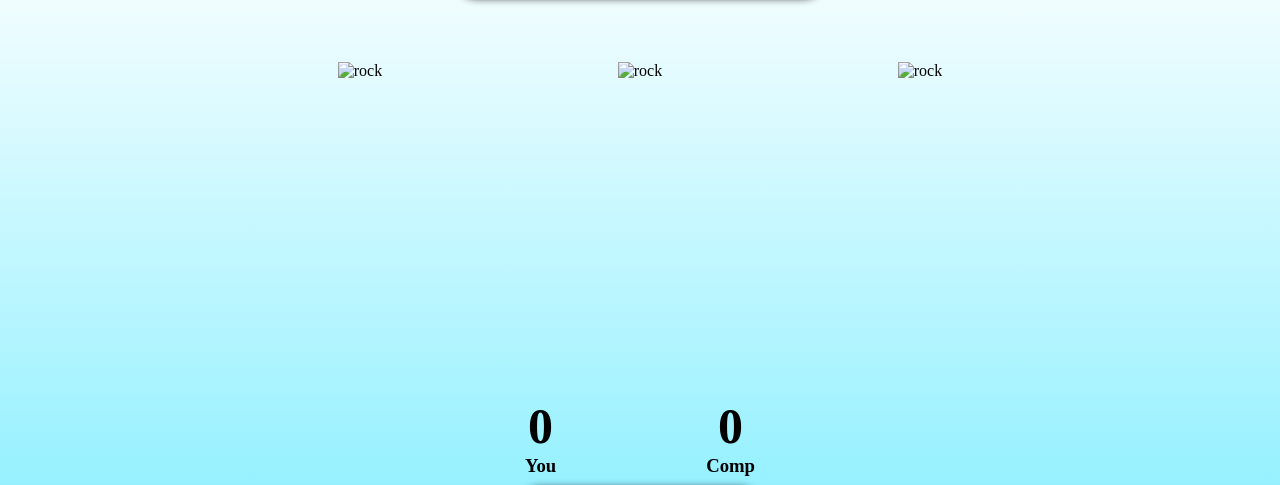
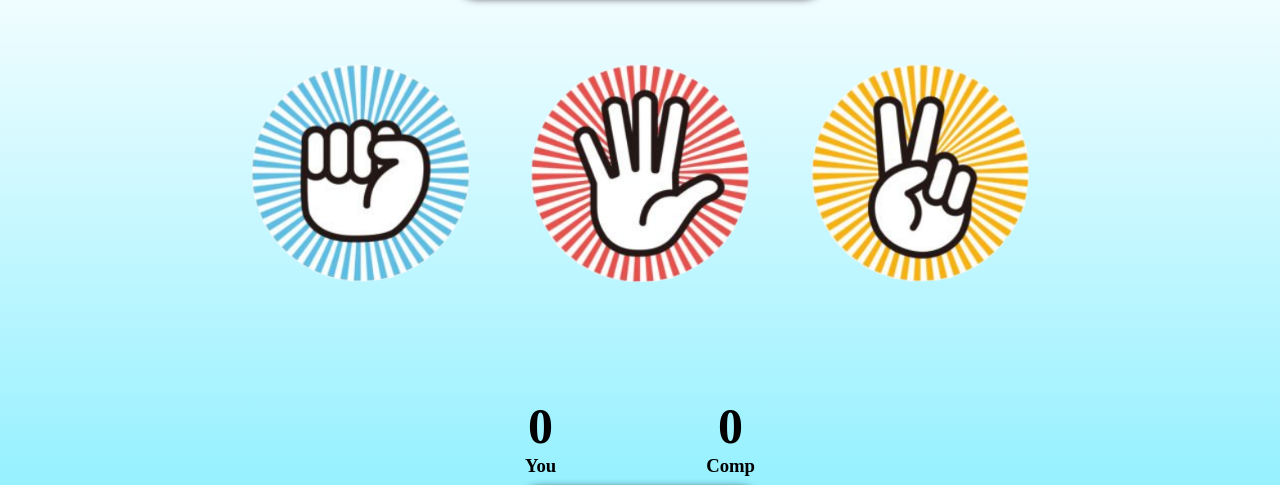
Before and after one commit to Ayan-devv/Rock-Paper-and-Scissors-Game, a plain HTML site: page index.html in a window 1280 px wide. Shown: the part 79-564 px from the top of the page. Drawn offline with Linux system fonts and the light colour scheme; the site is published under a folder, as on GitHub Pages, so addresses that start at the root find nothing.

Commit message:
Final Project

```diff
--- a/index.html
+++ b/index.html
@@ -15,13 +15,13 @@
     </div>
     <div class="choices">
       <div class="choice" id="rock">
-        <img src="/rock.png" alt="rock" class="choice-image" />
+        <img src="rock.png" alt="rock" class="choice-image" />
       </div>
       <div class="choice" id="paper">
-        <img src="/paper.png" alt="rock" class="choice-image" />
+        <img src="paper.png" alt="rock" class="choice-image" />
       </div>
       <div class="choice" id="scissors">
-        <img src="/scissors.png" alt="rock" class="choice-image" />
+        <img src="scissors.png" alt="rock" class="choice-image" />
       </div>
     </div>
     <div class="user-scoreboard">
```
